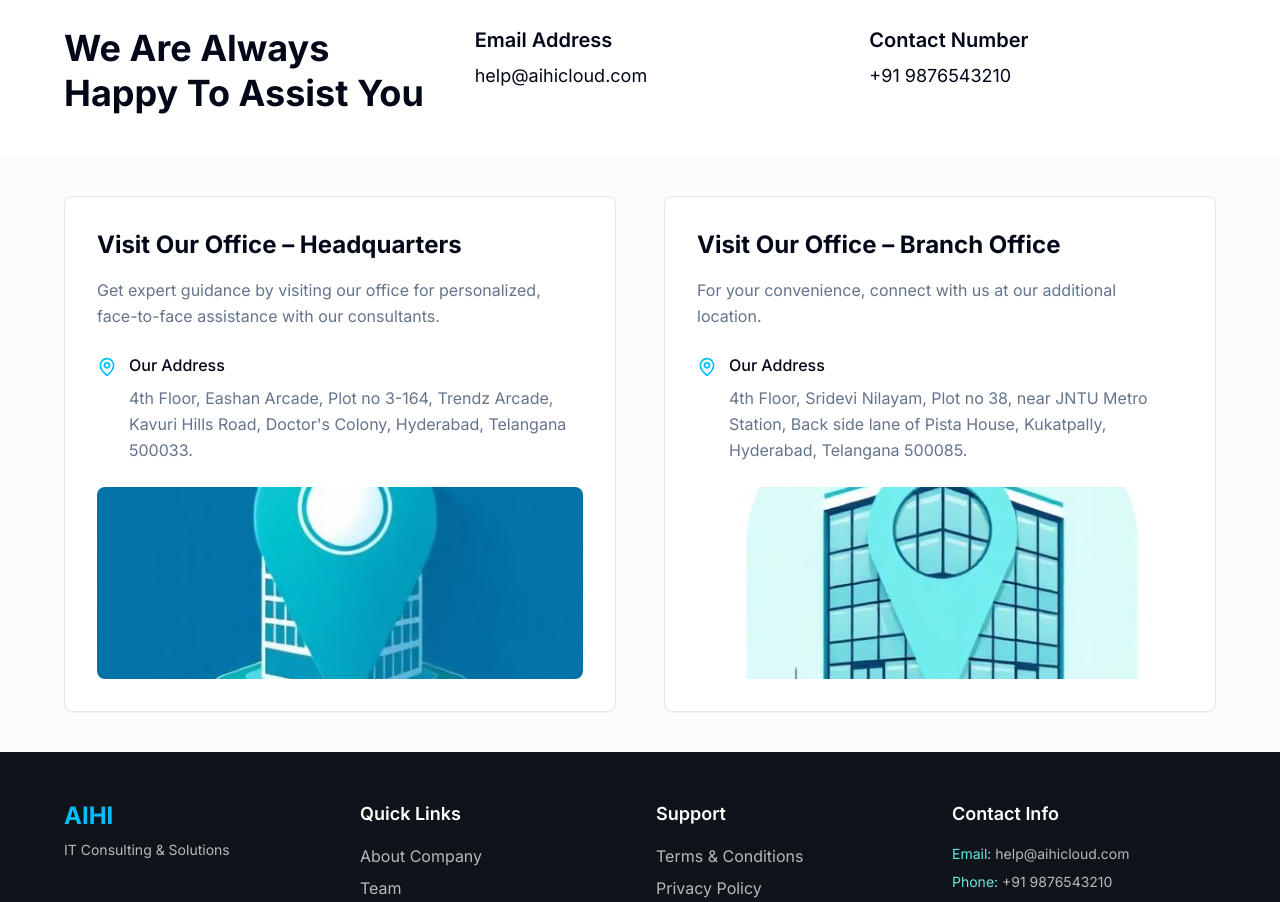
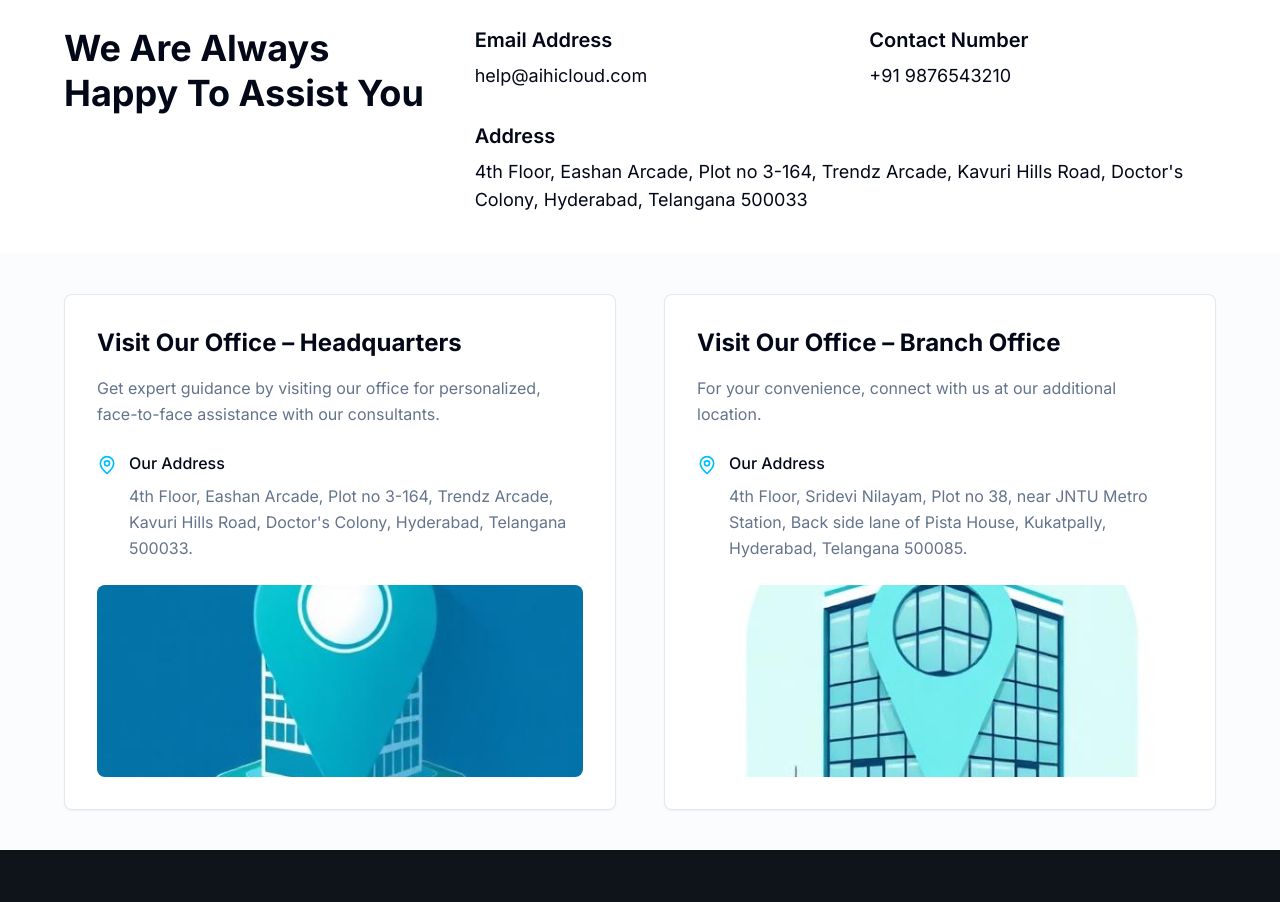
Before and after one commit to NareshPullurii80/aihi-connect-glow, a React (Vite) app: page / in a window 1280 px wide. Shown: the part 1220-2122 px from the top of the page. Built offline with nearby package versions, Linux system fonts and the light colour scheme.

Commit message:
Add address field
Add an address field to the contact form.

```diff
--- a/src/components/ContactInfo.tsx
+++ b/src/components/ContactInfo.tsx
@@ -31,6 +31,15 @@ const ContactInfo = () => {
                   +91 9876543210
                 </p>
               </div>
+
+              <div className="px-[16px] md:col-span-2">
+                <h3 className="text-xl font-semibold text-foreground mb-2">
+                  Address
+                </h3>
+                <p className="text-lg text-foreground">
+                  4th Floor, Eashan Arcade, Plot no 3-164, Trendz Arcade, Kavuri Hills Road, Doctor's Colony, Hyderabad, Telangana 500033
+                </p>
+              </div>
             </div>
           </div>
         </div>
```
